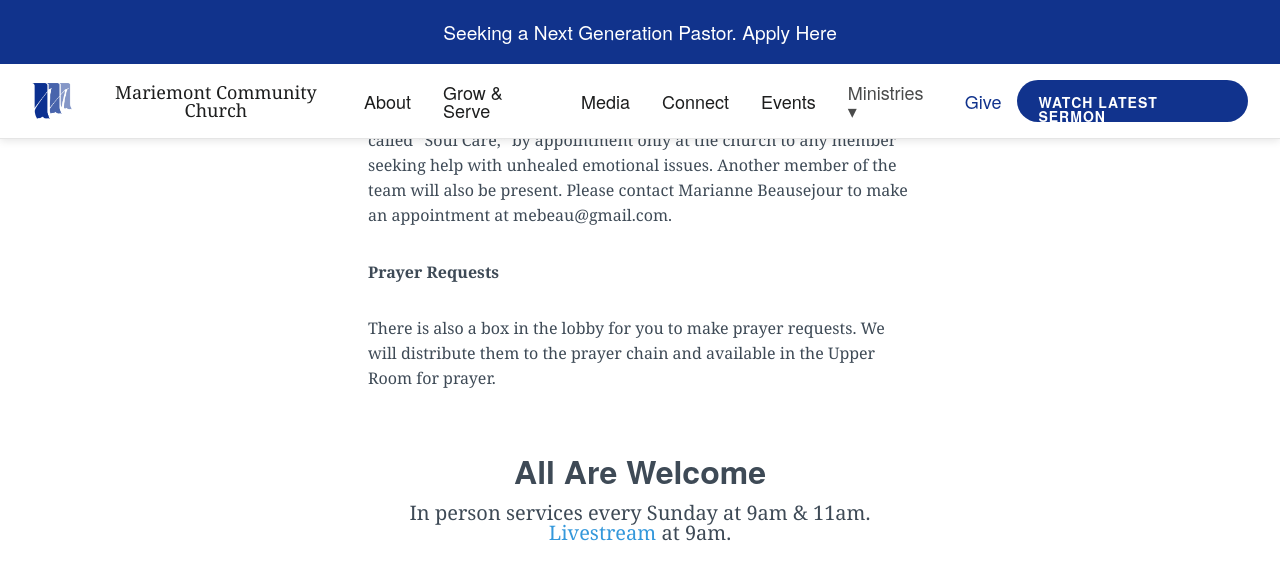
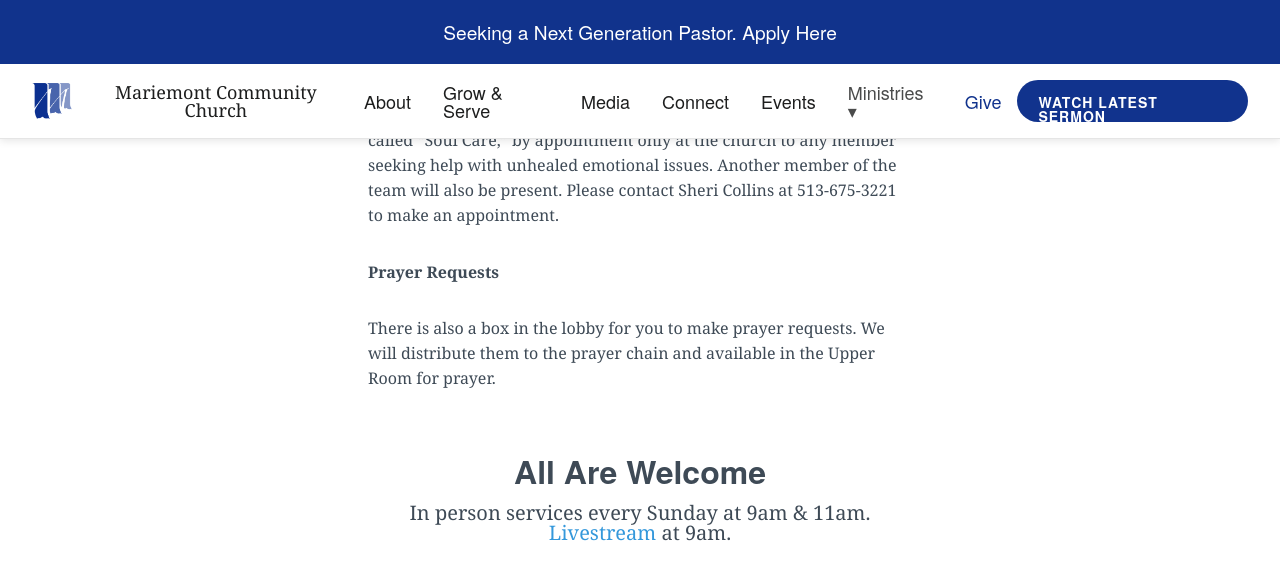
Before and after one commit to lukemoderwell/mariemont, a Jekyll site: the page built from prayer.md, in a window 1280 px wide and 900 px high, scrolled down 1845 px, cut to the strip 0-569 px from the top of the window. Built offline with Jekyll 4.4.1, drawn with Linux system fonts in a browser that asks for light colours; nearby versions of some CDN libraries.

Commit message:
Updated Prayer

```diff
--- a/prayer.md
+++ b/prayer.md
@@ -43,8 +43,7 @@
 
 The Pastor Care Team makes personal visits in groups of two.  Team members want to effectively minister the love, grace, and mercy of Jesus Christ and bring the kingdom of God into each personal encounter.  Please contact Marianne Beausejour for more information and to make an appointment at mebeau@gmail.com.
 
-Separately, Marianne Beausejour offers inner healing prayer sessions, called "Soul Care," by appointment only at the church to any member seeking help with unhealed emotional issues.  Another member of the team will also be present. Please contact Marianne Beausejour to make an appointment at mebeau@gmail.com.
-
+Separately, Marianne Beausejour offers inner healing prayer sessions, called "Soul Care," by appointment only at the church to any member seeking help with unhealed emotional issues.  Another member of the team will also be present. Please contact Sheri Collins at 513-675-3221 to make an appointment.
 
 **Prayer Requests**
 
```
